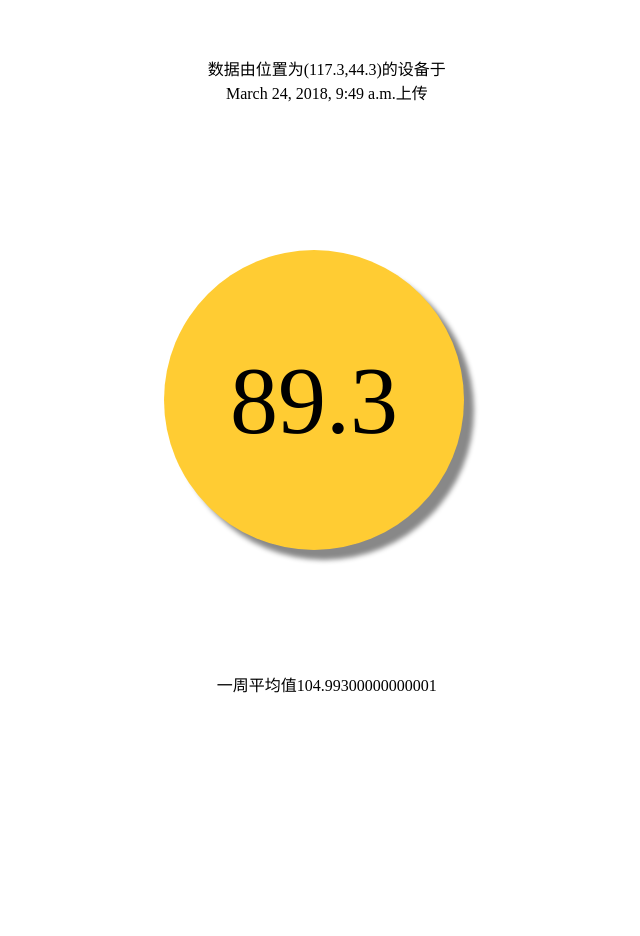
After one commit to lsqls/iotwebsite, a Django app: page /smoke/mindex in a window 1280 px wide. The commit adds this page. Shown: the whole page, without its empty margins (326-966 px from the left). Run offline with Django 3.2, Linux system fonts and the light colour scheme; data comes from the database, SQL or seed files in the repository; both versions use the stored data as it was after the commit.

Commit message:
前端页面基本完成，googlemap有问题

```diff
--- a/iotwebsite/settings.py
+++ b/iotwebsite/settings.py
@@ -23,7 +23,7 @@ BASE_DIR = os.path.dirname(os.path.dirname(os.path.abspath(__file__)))
 SECRET_KEY = 'jt#jl64p!l692xk=5wjalz!-x&=eqf=dsmrpyxx300&vk(-@%k'
 
 # SECURITY WARNING: don't run with debug turned on in production!
-DEBUG = True
+DEBUG = False
 
 ALLOWED_HOSTS = [u'10.122.234.95',u'127.0.0.1']
 
--- /dev/null
+++ b/smoke/templates/smoke/mindex.html
@@ -0,0 +1,45 @@
+<!DOCTYPE html>
+<html lang="zh-CN">
+  <head>
+    <meta charset="utf-8">
+    <meta http-equiv="X-UA-Compatible" content="IE=edge">
+    <meta name="viewport" content="width=device-width, initial-scale=1">
+	  <meta http-equiv="refresh" content="10">
+    <title>实时空气质量</title>
+	<body>
+	  <center>
+	<div style="position: absolute;left: 1%;top:7%;height:23%;width:100%"><div>数据由位置为({{ lastest_record.latitude }},{{ lastest_record.longitude }})的设备于
+		</div><div>{{ lastest_record.uploadtime }}上传 </div></div>
+		  <div id="cc" style=""><div id="ca">{{ lastest_record.value }}</div></div>
+	<div style="position: absolute;left: 1%;top: 84%;height:33%;width:100%;">一周平均值{{ weekavg }}</div>
+	</center>
+	<style>
+	 #cc {
+	  position: absolute;
+            top: 50%;
+            left: 50%;
+            -webkit-transform: translate(-50%, -50%);
+            -moz-transform: translate(-50%, -50%);
+            -ms-transform: translate(-50%, -50%);
+            -o-transform: translate(-50%, -50%);
+            transform: translate(-50%, -50%);
+	 background:#FFCC33;
+ border-radius: 50%;
+	width: 300px;
+	height: 300px;
+	box-shadow: 10px 10px 5px #888888;
+ }
+ #ca
+ {position: absolute;
+            top: 50%;
+            left: 50%;
+            -webkit-transform: translate(-50%, -50%);
+            -moz-transform: translate(-50%, -50%);
+            -ms-transform: translate(-50%, -50%);
+            -o-transform: translate(-50%, -50%);
+            transform: translate(-50%, -50%);
+            font-size:600%
+            }
+	</style>
+	</body>
+	<html>
--- a/smoke/urls.py
+++ b/smoke/urls.py
@@ -6,5 +6,6 @@ urlpatterns = [
     url(r'^$', views.index, name='index'),
     # ex : /smoke/upload/100.2-10.3-100.4
     url(r'^upload/(\d+.\d+)-(\d+.\d+)-(\d+.\d+)$', views.upload, name='upload'),
+    url(r'^mindex$',views.mview,name='phone-view')
 
 ]
--- a/smoke/views.py
+++ b/smoke/views.py
@@ -28,3 +28,11 @@ def upload(request,value,longitude,latitude):
     info={"value":value,'longitude':longitude,'latitude':latitude}
     if(smoke.objects.create(**info)):
         return HttpResponse("Upload success")
+def mview(request):
+    lastest_record = smoke.objects.order_by('-id')[0]
+    now = datetime.now()
+    enddate = datetime(now.year, now.month, now.day, 0, 0)
+    weekago = enddate - timedelta(weeks=1)
+    weekavg = smoke.objects.filter(uploadtime__range=[weekago, enddate]).aggregate(Avg('value'))['value__avg']
+    content = {'lastest_record': lastest_record, 'weekavg': weekavg}
+    return render(request, 'smoke/mindex.html', content)
```
Also changed, not shown: smoke/templates/smoke/index.html (+11 -19 lines), db.sqlite3, 3 other files.
